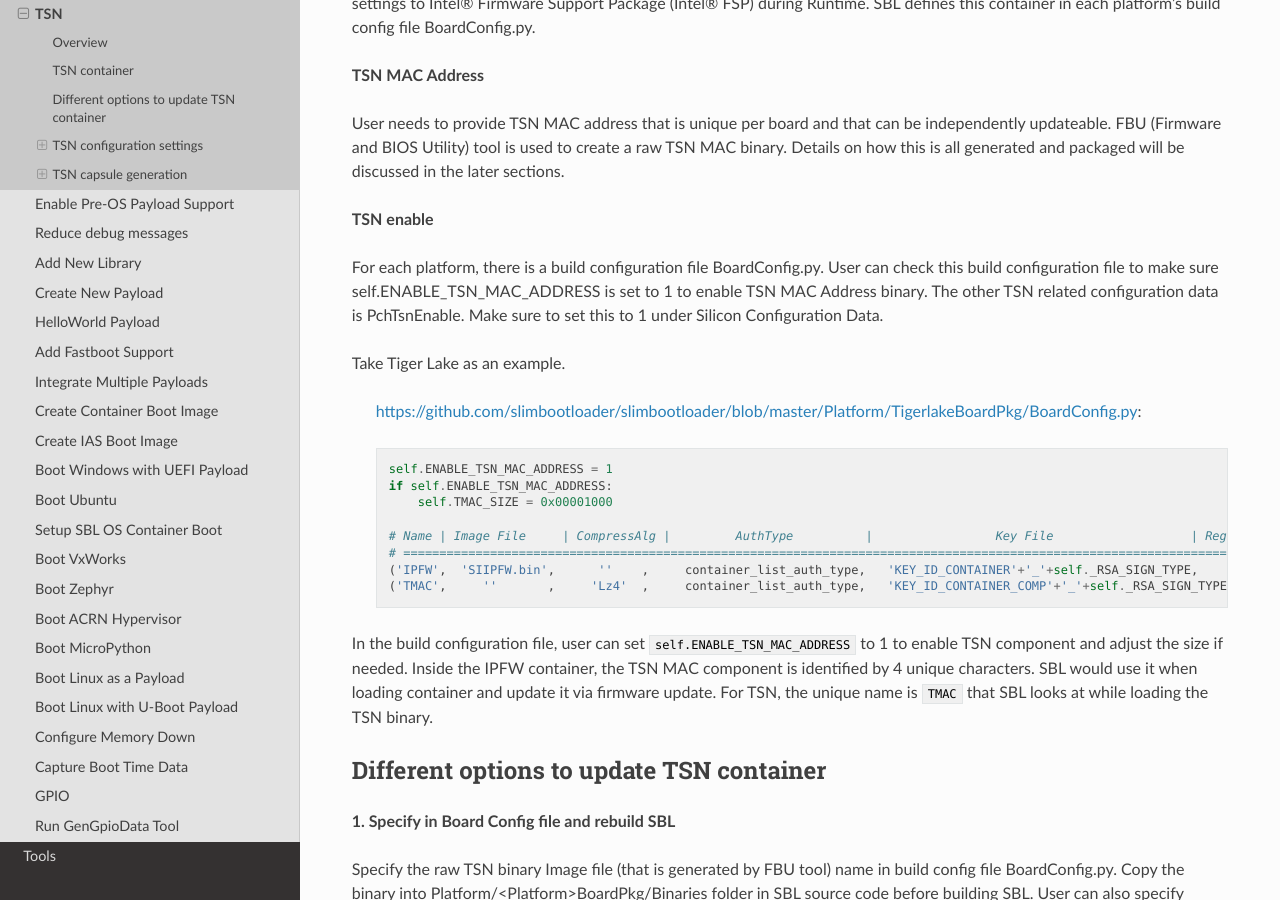
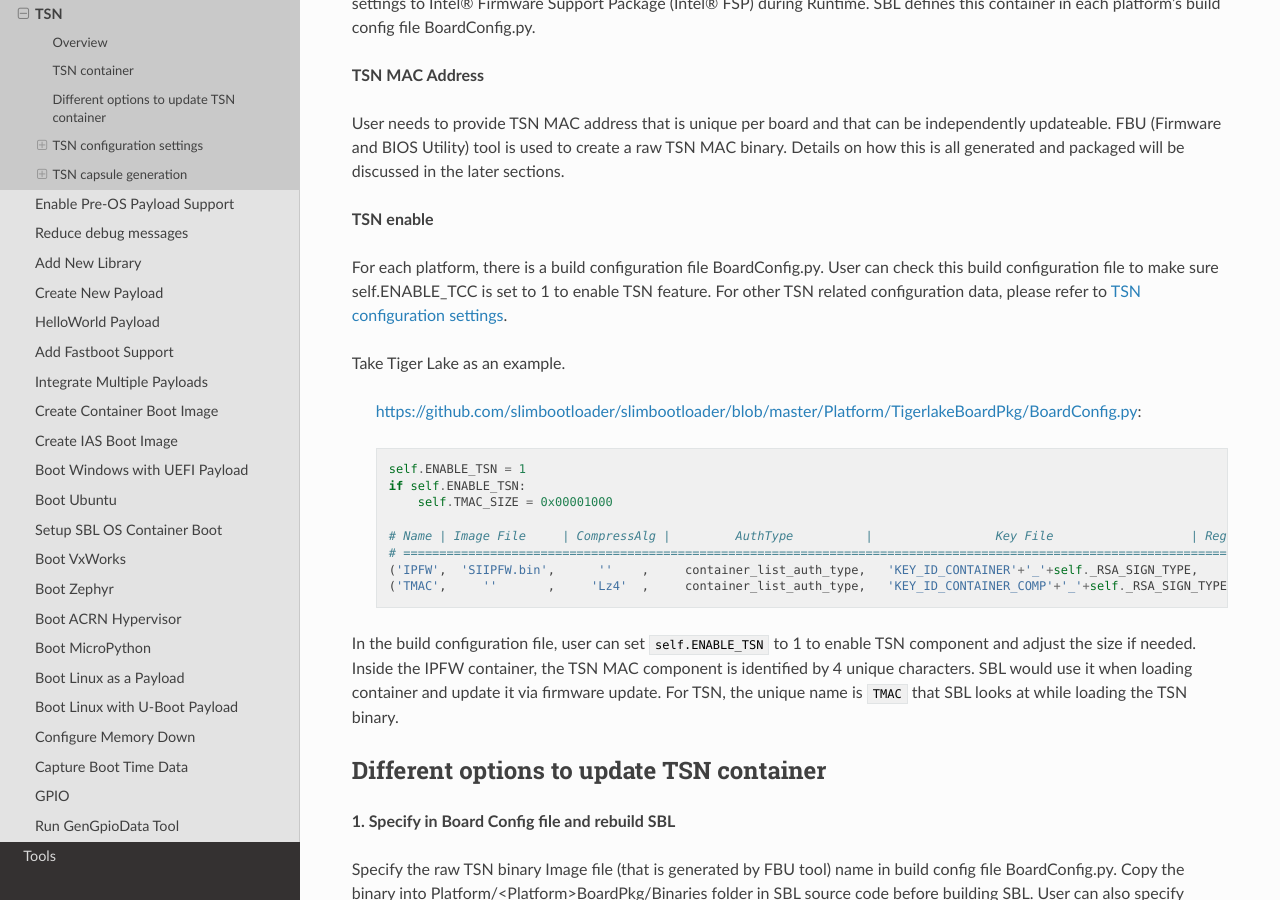
Before and after one commit to slimbootloader/documentation, a Sphinx documentation site: the page built from source/how-tos/enable-intel-tsn.rst, in a window 1280 px wide and 900 px high, scrolled down 520 px. Built offline with Sphinx 7.4.7 and the Read the Docs theme 2.0.0, drawn with Linux system fonts in a browser that asks for light colours.

Commit message:
Correct the variable name to enable TSN feature
TSN enablement control variable is renamed
from ENABLE_TSN_MAC_ADDRESS to ENABLE_TSN

Signed-off-by: Vincent Chen <vincent.chen@intel.com>

```diff
--- a/source/how-tos/enable-intel-tsn.rst
+++ b/source/how-tos/enable-intel-tsn.rst
@@ -42,15 +42,15 @@ Details on how this is all generated and packaged will be discussed in the later
 
 **TSN enable**
 
-For each platform, there is a build configuration file BoardConfig.py. User can check this build configuration  file to make sure self.ENABLE_TSN_MAC_ADDRESS is set to 1 to enable TSN MAC Address binary.
-The other TSN related configuration data is PchTsnEnable. Make sure to set this to 1 under Silicon Configuration Data.
+For each platform, there is a build configuration file BoardConfig.py. User can check this build configuration file to make sure self.ENABLE_TCC is set to 1 to enable TSN feature.
+For other TSN related configuration data, please refer to :ref:`tsn_settings`.
 
 Take Tiger Lake as an example.
 
   https://github.com/slimbootloader/slimbootloader/blob/master/Platform/TigerlakeBoardPkg/BoardConfig.py::
 
-    self.ENABLE_TSN_MAC_ADDRESS = 1
-    if self.ENABLE_TSN_MAC_ADDRESS:
+    self.ENABLE_TSN = 1
+    if self.ENABLE_TSN:
         self.TMAC_SIZE = 0x00001000
 
     # Name | Image File     | CompressAlg |         AuthType          |                 Key File                   | Region Align   | Region Size  | Svn Info
@@ -58,7 +58,7 @@ Take Tiger Lake as an example.
     ('IPFW',  'SIIPFW.bin',      ''    ,     container_list_auth_type,   'KEY_ID_CONTAINER'+'_'+self._RSA_SIGN_TYPE,          0,          0      ,        0),   # Container Header
     ('TMAC',     ''       ,     'Lz4'  ,     container_list_auth_type,   'KEY_ID_CONTAINER_COMP'+'_'+self._RSA_SIGN_TYPE,     0,   self.TMAC_SIZE,        0),   # TSN MAC Address
 
-In the build configuration file, user can set ``self.ENABLE_TSN_MAC_ADDRESS`` to 1 to enable TSN component and adjust the size if needed.
+In the build configuration file, user can set ``self.ENABLE_TSN`` to 1 to enable TSN component and adjust the size if needed.
 Inside the IPFW container, the TSN MAC component is identified by 4 unique characters. SBL would use it when loading container and update it via firmware update.
 For TSN, the unique name is ``TMAC`` that SBL looks at while loading the TSN binary.
 
```
